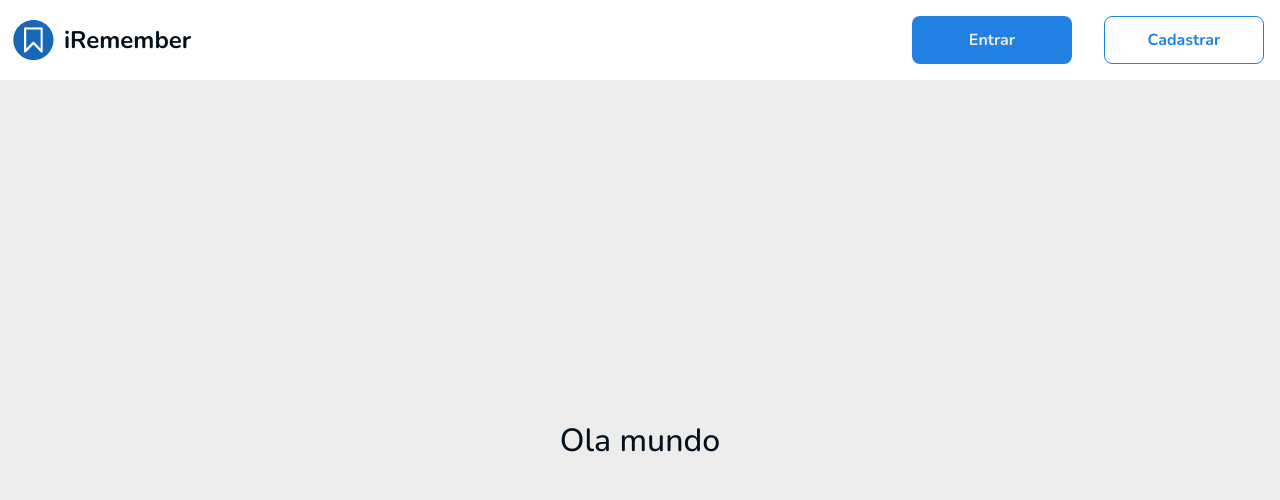
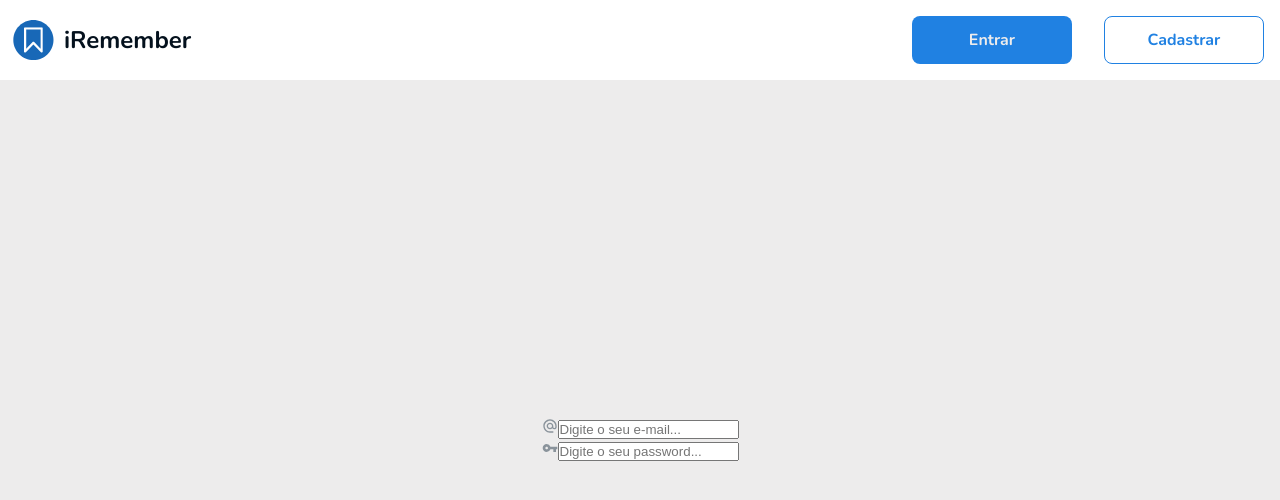
Before and after one commit to eddyzera/iRemember, a React (Create React App) app: page /enter in a window 1280 px wide. Shown: the top 500 px of the page. Built offline with nearby package versions, Linux system fonts and the light colour scheme.

Commit message:
[style]: creation style for page Enter

```diff
--- a/src/components/loginForm/LoginForm.tsx
+++ b/src/components/loginForm/LoginForm.tsx
@@ -1,10 +1,35 @@
 import React from 'react'
-
+import { MdAlternateEmail, MdVpnKey } from 'react-icons/md'
+import { useForm, SubmitHandler } from 'react-hook-form'
+import { ILoginForm } from './types'
 export const LoginForm: React.FC = () => {
+  const {
+    register,
+    handleSubmit,
+    formState: { errors }
+  } = useForm<ILoginForm>()
+  const onSubmit: SubmitHandler<ILoginForm> = (data) => {
+    console.log('data', data)
+  }
   return (
     <div className="login-form">
-      <form action="">
-        <h1>Ola mundo</h1>
+      <form onSubmit={handleSubmit(onSubmit)}>
+        <div className="register-input-group">
+          <MdAlternateEmail color="#8a939b" />
+          <input
+            type="email"
+            placeholder="Digite o seu e-mail..."
+            {...register('email', { required: true })}
+          />
+        </div>
+        <div className="register-input-group">
+          <MdVpnKey color="#8a939b" />
+          <input
+            type="password"
+            placeholder="Digite o seu password..."
+            {...register('password', { required: true })}
+          />
+        </div>
       </form>
     </div>
   )
--- /dev/null
+++ b/src/components/loginForm/types.ts
@@ -0,0 +1,4 @@
+export interface ILoginForm {
+  email: string
+  password: string
+}
```
Also changed, not shown: src/style/sass/components/loginForm.scss (added).
